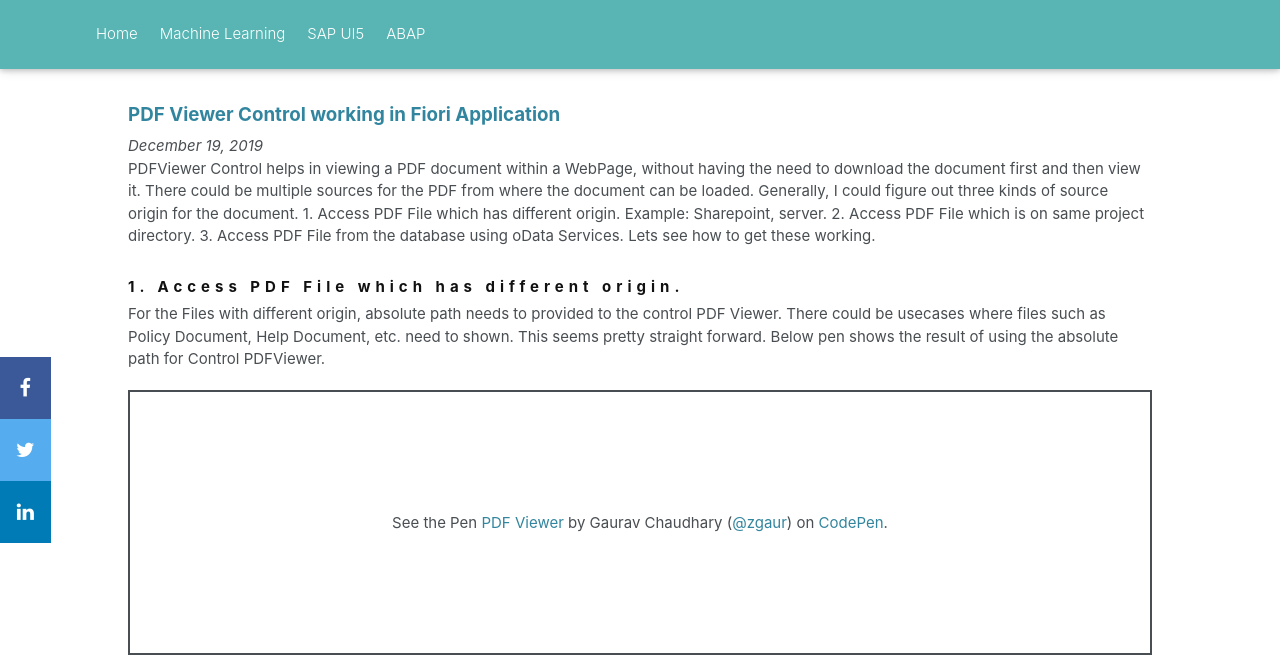
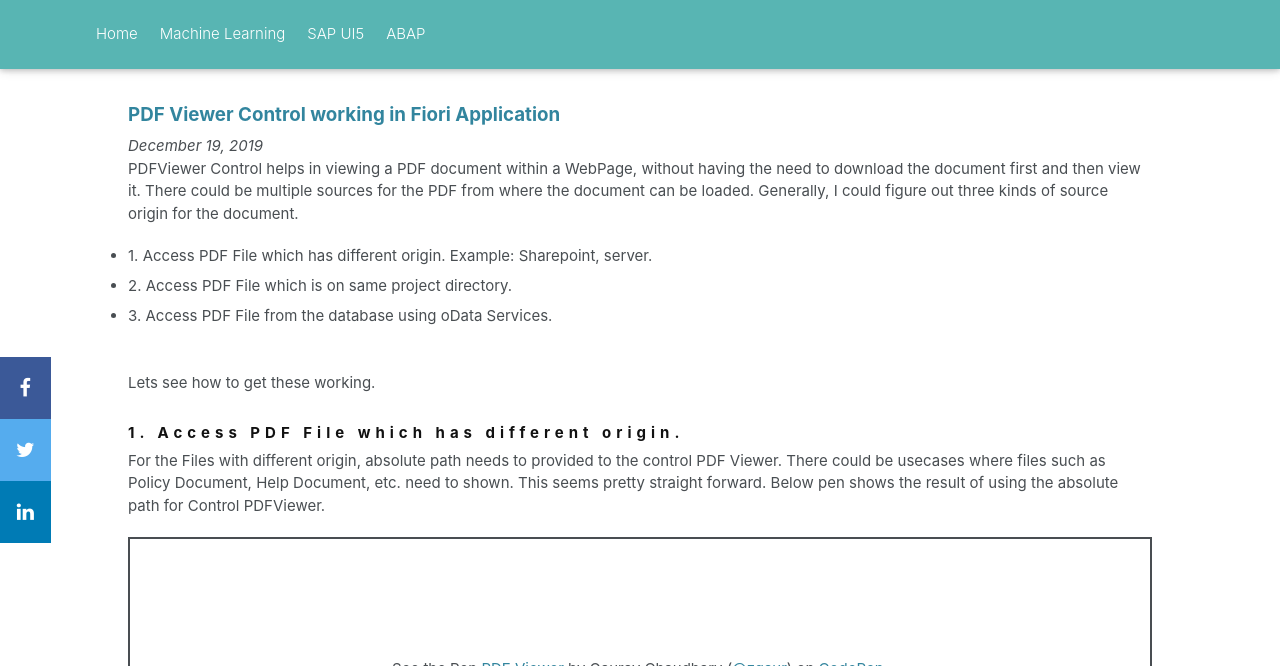
Before and after one commit to GauravChaudhary1/portfolio, a Jekyll site: the page built from _posts/2019-12-19-PDFViewerFiori.md, in a window 1280 px wide and 900 px high, cut to the strip 0-666 px from the top of the window. Built offline with Jekyll 4.4.1, drawn with Linux system fonts in a browser that asks for light colours; nearby versions of some CDN libraries; our own code applies the rules of GitHub Pages for plain Markdown files; library files that are not in the unit come from our copies.

Commit message:
PDF Viewer

```diff
--- a/_posts/2019-12-19-PDFViewerFiori.md
+++ b/_posts/2019-12-19-PDFViewerFiori.md
@@ -7,12 +7,15 @@ tags: [fiori, pdf viewer]
 
 <p>
 PDFViewer Control helps in viewing a PDF document within a WebPage, without having the need to download the document first and then view it. There could be multiple sources for the PDF from where the document can be loaded. Generally, I could figure out three kinds of source origin for the document.
-1. Access PDF File which has different origin. Example: Sharepoint, server.
+<ul>
+<li>1. Access PDF File which has different origin. Example: Sharepoint, server.</li>
 
-2. Access PDF File which is on same project directory.
+<li>2. Access PDF File which is on same project directory.</li>
 
-3. Access PDF File from the database using oData Services.
+<li>3. Access PDF File from the database using oData Services.</li>
+</ul>
 
+<br>
 Lets see how to get these working.
  </p>
 
```
Also changed, not shown: images/Fiori/PDFViewer/odatamodel.png.
